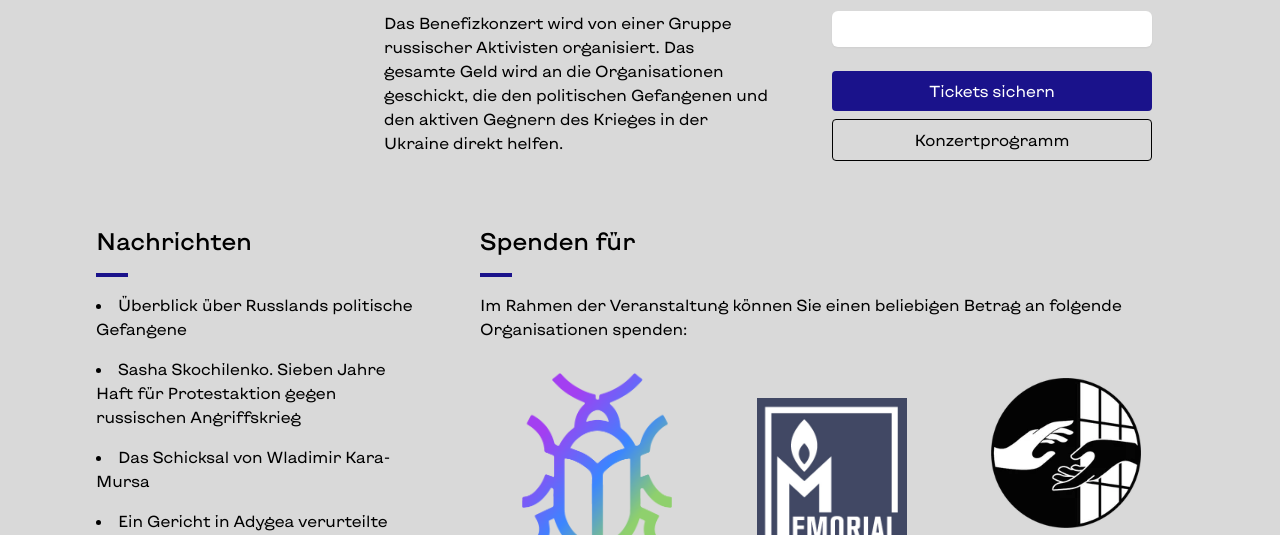
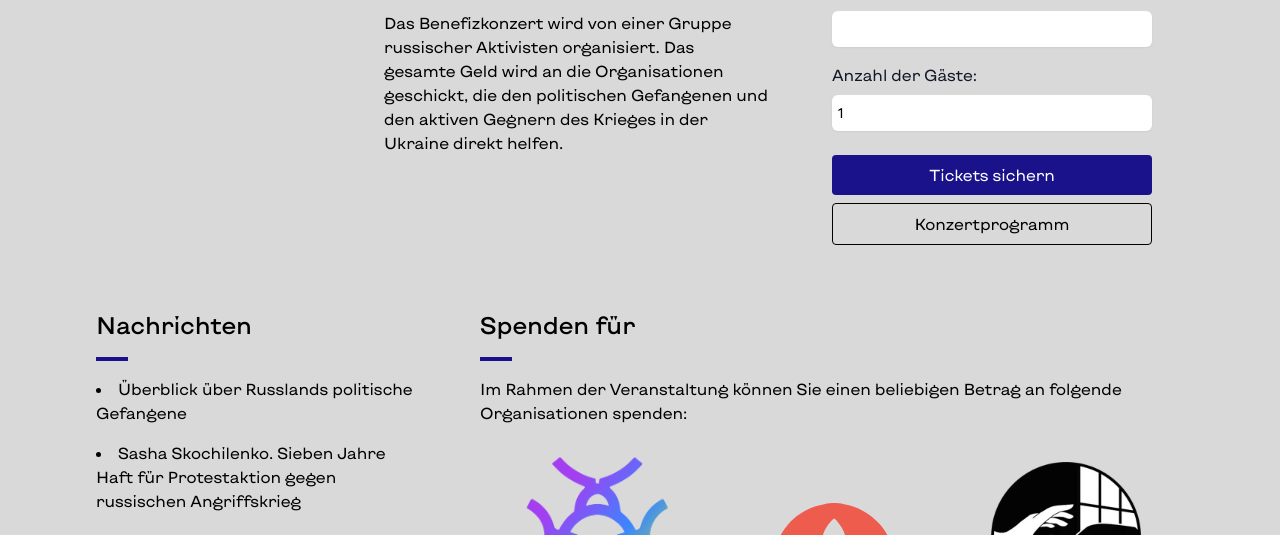
Before and after one commit to ivanmatcuka/ru-prisoners, a Next.js app: page / in a window 1280 px wide. Shown: the part 417-952 px from the top of the page. Built offline with nearby package versions, Linux system fonts and the light colour scheme.

Commit message:
feat: new features

```diff
--- a/src/components/RegistrationForm.jsx
+++ b/src/components/RegistrationForm.jsx
@@ -18,13 +18,14 @@ export const RegistrationForm = () => {
       .finally(() => setIsDownloading(false));
   };
 
-  const handleSubmit = ({ email, name }, { resetForm }) => {
+  const handleSubmit = ({ email, name, tickets }, { resetForm }) => {
     setIsSaving(true);
 
     const formData = new FormData();
     formData.append("date", new Date(Date.now()));
     formData.append("email", email);
     formData.append("name", name);
+    formData.append("tickets", tickets);
 
     fetch(process.env.GOOGLE_APPS_SCRIPT, {
       method: "POST",
@@ -94,6 +95,22 @@ export const RegistrationForm = () => {
               </div>
             </div>
 
+            <div className="mt-4">
+              <div className="flex items-center justify-between">
+                <label className="block text-gray-900">Anzahl der Gäste:</label>
+              </div>
+              <div className="mt-2">
+                <Field
+                  id="tickets"
+                  name="tickets"
+                  className="block w-full rounded-md border-0 p-1.5 shadow-sm ring-inset ring-gray-300 placeholder:text-gray-400 focus:ring-2 focus:ring-inset focus:ring-indigo-600 sm:text-sm sm:leading-6"
+                  type="number"
+                  defaultValue="1"
+                  required
+                />
+              </div>
+            </div>
+
             <div className="mt-6">
               <button
                 className="block bg-accent text-white rounded py-2 px-4 mb-2 w-full disabled:opacity-50"
--- a/src/pages/index.js
+++ b/src/pages/index.js
@@ -85,8 +85,8 @@ const DONATES = [
   },
   {
     name: "MEMORIAL",
-    link: "https://memohrc.org/en/content/support-political-prisoners",
-    imageSrc: "/memorial.jpeg",
+    link: "https://memopzk.org/",
+    imageSrc: "/memorial.svg",
     description: "Human Rights Centre",
   },
   {
@@ -158,7 +158,7 @@ export default function Home() {
         <div className="flex flex-col flex-1">
           <h2 className="text-2xl font-medium">Spenden für</h2>
           <div className="news-block__notch mb-4 mt-4" />
-          <div className="flex mt-8 lg:m-auto flex-wrap items-center justify-between gap-y-8">
+          <div className="flex lg:m-auto flex-wrap items-center justify-between gap-y-8">
             <p>
               Im Rahmen der Veranstaltung können Sie einen beliebigen Betrag an
               folgende Organisationen spenden:
```
Also changed, not shown: public/memorial.svg (added).
